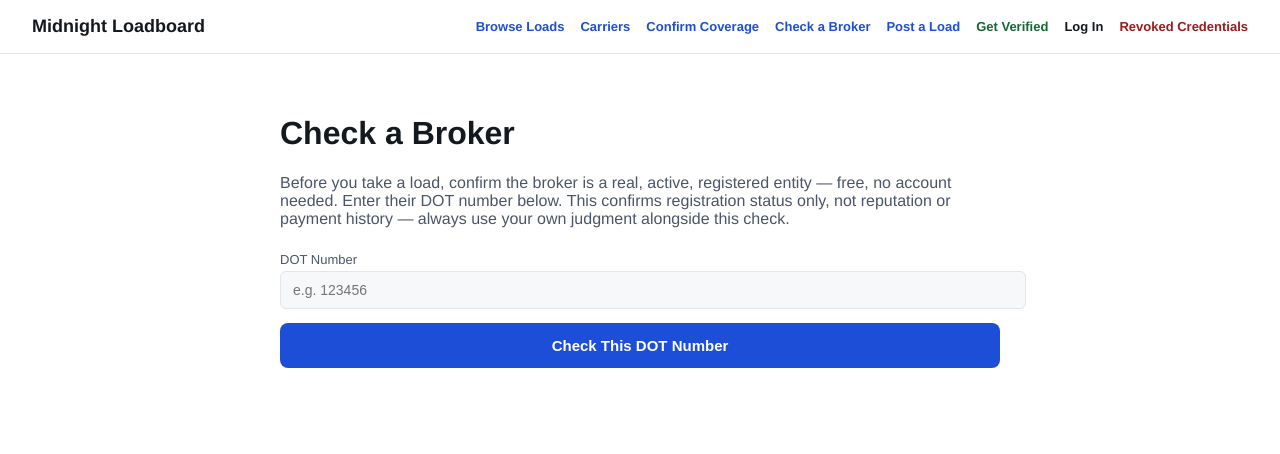
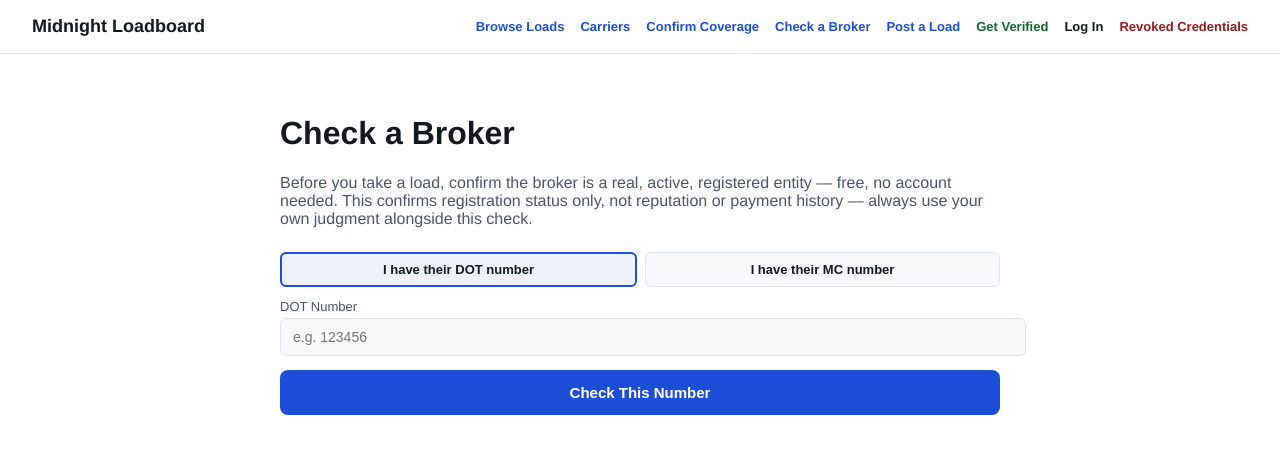
Before and after one commit to Robariano/midnight-loadboard-app, a Next.js app: page /check-broker in a window 1280 px wide. Shown: the top 454 px of the page. Built offline with nearby package versions, Linux system fonts and the light colour scheme.

Commit message:
Refactor CheckBroker component to use numberType

```diff
--- a/app/check-broker/page.js
+++ b/app/check-broker/page.js
@@ -13,7 +13,8 @@ const inputStyle = {
 };
 
 export default function CheckBroker() {
-    const [dotNumber, setDotNumber] = useState("");
+    const [numberType, setNumberType] = useState("dot");
+    const [numberValue, setNumberValue] = useState("");
     const [status, setStatus] = useState(null);
     const [snapshot, setSnapshot] = useState(null);
     const [error, setError] = useState(null);
@@ -23,10 +24,13 @@ export default function CheckBroker() {
         setStatus("checking");
         setError(null);
         setSnapshot(null);
+        const body = numberType === "dot"
+          ? { dot_number: numberValue }
+          : { mc_number: numberValue };
         const res = await fetch("/api/check-broker", {
                 method: "POST",
                 headers: { "Content-Type": "application/json" },
-                body: JSON.stringify({ dot_number: dotNumber }),
+                body: JSON.stringify(body),
         });
         const data = await res.json().catch(() => ({}));
         if (res.ok) {
@@ -43,26 +47,45 @@ export default function CheckBroker() {
           <h1 style={{ color: "#14181f" }}>Check a Broker</h1>
       <p style={{ color: "#4b5568", marginBottom: 24 }}>
         Before you take a load, confirm the broker is a real, active, registered entity — free, no
-        account needed. Enter their DOT number below. This confirms registration status only, not
-        reputation or payment history — always use your own judgment alongside this check.
+        account needed. This confirms registration status only, not reputation or payment history —
+        always use your own judgment alongside this check.
       </p>
 
       <form onSubmit={handleCheck}>
+        <div style={{ display: "flex", gap: 8, marginBottom: 12 }}>
+          <button type="button" onClick={() => setNumberType("dot")} style={{
+            flex: 1, padding: "8px", borderRadius: 6, cursor: "pointer",
+            border: numberType === "dot" ? "2px solid #1d4ed8" : "1px solid #e2e5ea",
+            background: numberType === "dot" ? "#eef2ff" : "#f7f8fa",
+            color: "#14181f", fontWeight: 700, fontSize: 13,
+          }}>
+            I have their DOT number
+          </button>
+          <button type="button" onClick={() => setNumberType("mc")} style={{
+            flex: 1, padding: "8px", borderRadius: 6, cursor: "pointer",
+            border: numberType === "mc" ? "2px solid #1d4ed8" : "1px solid #e2e5ea",
+            background: numberType === "mc" ? "#eef2ff" : "#f7f8fa",
+            color: "#14181f", fontWeight: 700, fontSize: 13,
+          }}>
+            I have their MC number
+          </button>
+        </div>
+
         <label style={{ display: "block", fontSize: 13, color: "#4b5568", marginBottom: 4 }}>
-          DOT Number
+          {numberType === "dot" ? "DOT Number" : "MC Number"}
         </label>
         <input
           style={inputStyle}
           type="text"
-          value={dotNumber}
-          onChange={(e) => setDotNumber(e.target.value)}
-          placeholder="e.g. 123456"
+          value={numberValue}
+          onChange={(e) => setNumberValue(e.target.value)}
+          placeholder={numberType === "dot" ? "e.g. 123456" : "e.g. 654321"}
         />
         <button type="submit" disabled={status === "checking"} style={{
           width: "100%", padding: "14px", background: "#1d4ed8", color: "#fff",
           border: "none", borderRadius: 8, fontWeight: 700, fontSize: 15, cursor: "pointer",
         }}>
-          {status === "checking" ? "Checking..." : "Check This DOT Number"}
+          {status === "checking" ? "Checking..." : "Check This Number"}
         </button>
       </form>
 
```
